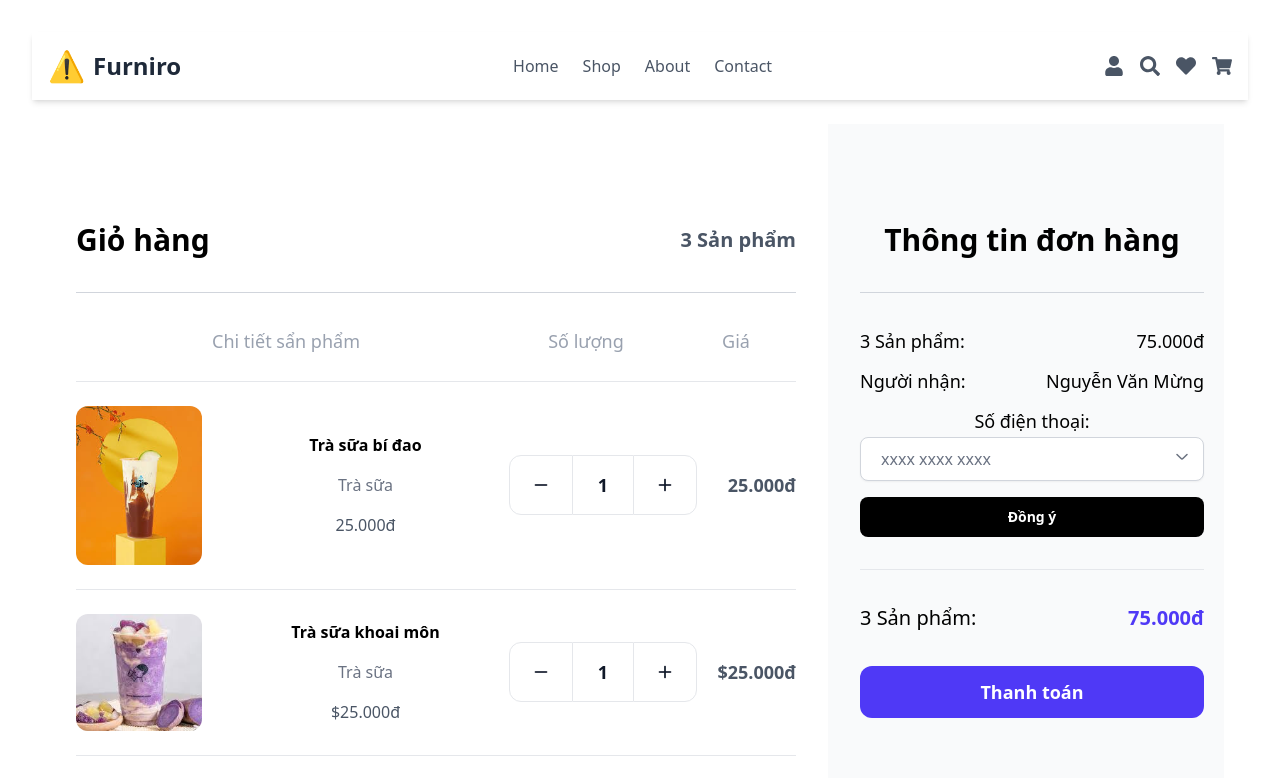
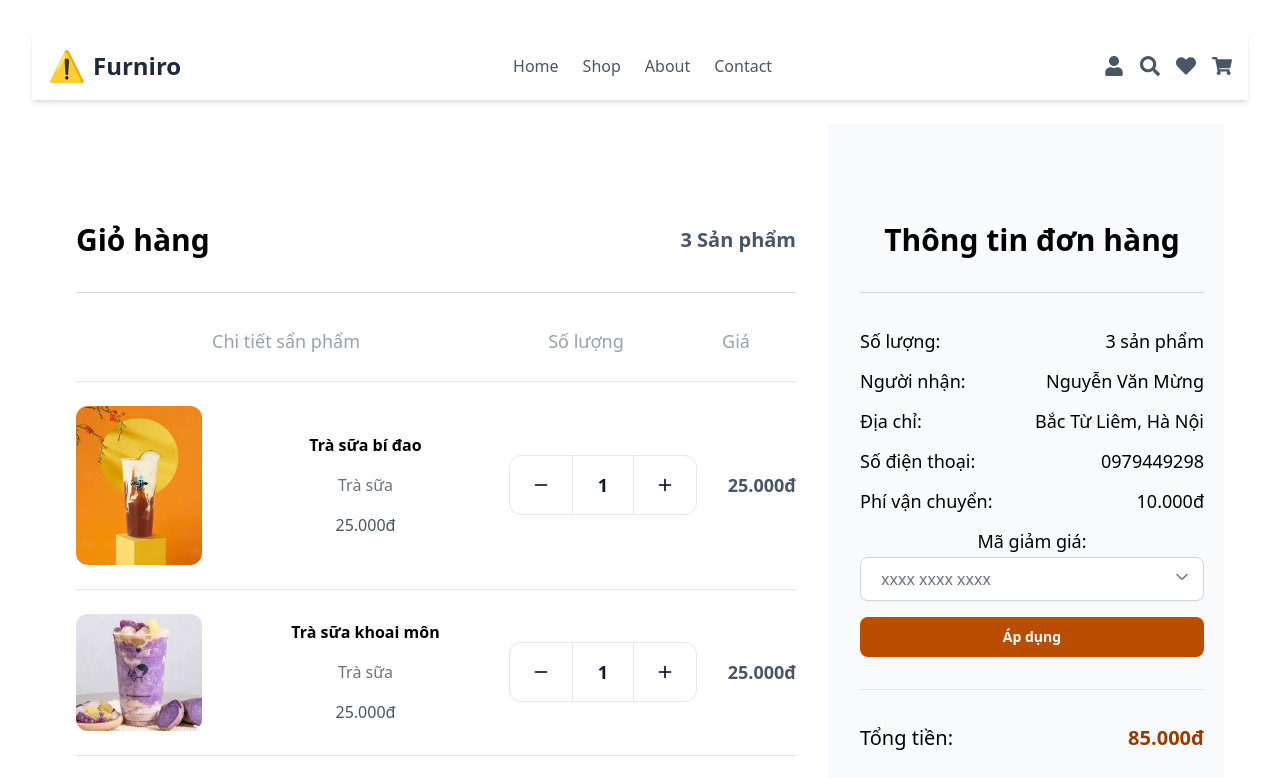
Before and after one commit to TrangPT28/Xuong_TraSua, a React (Vite) app: page /home/cart in a window 1280 px wide. Shown: the top 778 px of the page. Built offline with nearby package versions, Linux system fonts and the light colour scheme.

Commit message:
EditColorCart

```diff
--- a/src/pages/Cart.tsx
+++ b/src/pages/Cart.tsx
@@ -52,7 +52,7 @@ const Cart = () => {
                       <h6 className="font-normal text-base leading-7 text-gray-500">
                         Trà sữa
                       </h6>
-                      <h6 className="font-medium text-base leading-7 text-gray-600 transition-all duration-300 group-hover:text-indigo-600">
+                      <h6 className="font-medium text-base leading-7 text-gray-600 transition-all duration-300 group-hover:text-amber-700">
                         25.000đ
                       </h6>
                     </div>
@@ -129,7 +129,7 @@ const Cart = () => {
                     </div>
                   </div>
                   <div className="flex items-center max-[500px]:justify-center md:justify-end max-md:mt-3 h-full">
-                    <p className="font-bold text-lg leading-8 text-gray-600 text-center transition-all duration-300 group-hover:text-indigo-600">
+                    <p className="font-bold text-lg leading-8 text-gray-600 text-center transition-all duration-300 group-hover:text-amber-700">
                       25.000đ
                     </p>
                   </div>
@@ -153,8 +153,8 @@ const Cart = () => {
                       <h6 className="font-normal text-base leading-7 text-gray-500">
                         Trà sữa
                       </h6>
-                      <h6 className="font-medium text-base leading-7 text-gray-600 transition-all duration-300 group-hover:text-indigo-600">
-                        $25.000đ
+                      <h6 className="font-medium text-base leading-7 text-gray-600 transition-all duration-300 group-hover:text-amber-700">
+                        25.000đ
                       </h6>
                     </div>
                   </div>
@@ -230,8 +230,8 @@ const Cart = () => {
                     </div>
                   </div>
                   <div className="flex items-center max-[500px]:justify-center md:justify-end max-md:mt-3 h-full">
-                    <p className="font-bold text-lg leading-8 text-gray-600 text-center transition-all duration-300 group-hover:text-indigo-600">
-                      $25.000đ
+                    <p className="font-bold text-lg leading-8 text-gray-600 text-center transition-all duration-300 group-hover:text-amber-700">
+                      25.000đ
                     </p>
                   </div>
                 </div>
@@ -255,8 +255,8 @@ const Cart = () => {
                       <h6 className="font-normal text-base leading-7 text-gray-500">
                         Trà sữa
                       </h6>
-                      <h6 className="font-medium text-base leading-7 text-gray-600 transition-all duration-300 group-hover:text-indigo-600">
-                        $25.000đ
+                      <h6 className="font-medium text-base leading-7 text-gray-600 transition-all duration-300 group-hover:text-amber-700">
+                        25.000đ
                       </h6>
                     </div>
                   </div>
@@ -332,14 +332,14 @@ const Cart = () => {
                     </div>
                   </div>
                   <div className="flex items-center max-[500px]:justify-center md:justify-end max-md:mt-3 h-full">
-                    <p className="font-bold text-lg leading-8 text-gray-600 text-center transition-all duration-300 group-hover:text-indigo-600">
+                    <p className="font-bold text-lg leading-8 text-gray-600 text-center transition-all duration-300 group-hover:text-amber-700">
                       25.000đ
                     </p>
                   </div>
                 </div>
               </div>
 
-              <div className="flex items-center justify-end mt-8">
+              {/* <div className="flex items-center justify-end mt-8">
                 <button className="flex items-center px-5 py-3 rounded-full gap-2 border-none outline-0 group font-semibold text-lg leading-8 text-indigo-600 shadow-sm shadow-transparent transition-all duration-500 hover:text-indigo-700">
                   Nhận mã giảm giá
                   <svg
@@ -358,20 +358,20 @@ const Cart = () => {
                     />
                   </svg>
                 </button>
-              </div>
+              </div> */}
             </div>
 
-            <div className=" col-span-12 xl:col-span-4 bg-gray-50 w-full max-xl:px-6 max-w-3xl xl:max-w-lg mx-auto lg:pl-8 py-24">
+            <div className="col-span-12 xl:col-span-4 bg-gray-50 w-full max-xl:px-6 max-w-3xl xl:max-w-lg mx-auto lg:pl-8 py-24">
               <h2 className="font-manrope font-bold text-3xl leading-10 text-black pb-8 border-b border-gray-300">
                 Thông tin đơn hàng
               </h2>
               <div className="mt-8">
                 <div className="flex items-center justify-between pb-2">
                   <p className="font-normal text-lg leading-8 text-black">
-                    3 Sản phẩm:
+                    Số lượng:
                   </p>
                   <p className="font-medium text-lg leading-8 text-black">
-                    75.000đ
+                    3 sản phẩm
                   </p>
                 </div>
                 <div className="flex items-center justify-between pb-2">
@@ -382,9 +382,33 @@ const Cart = () => {
                     Nguyễn Văn Mừng
                   </p>
                 </div>
+                <div className="flex items-center justify-between pb-2">
+                  <p className="font-normal text-lg leading-8 text-black">
+                    Địa chỉ:
+                  </p>
+                  <p className="font-medium text-lg leading-8 text-black">
+                    Bắc Từ Liêm, Hà Nội
+                  </p>
+                </div>
+                <div className="flex items-center justify-between pb-2">
+                  <p className="font-normal text-lg leading-8 text-black">
+                    Số điện thoại:
+                  </p>
+                  <p className="font-medium text-lg leading-8 text-black">
+                    0979449298
+                  </p>
+                </div>
+                <div className="flex items-center justify-between pb-2">
+                  <p className="font-normal text-lg leading-8 text-black">
+                    Phí vận chuyển:
+                  </p>
+                  <p className="font-medium text-lg leading-8 text-black">
+                    10.000đ
+                  </p>
+                </div>
                 <form>
                   <label className="font-normal text-lg leading-8 text-black">
-                    Số điện thoại:
+                    Mã giảm giá:
                   </label>
                   <div className="flex pb-4 w-full">
                     <div className="relative w-full ">
@@ -420,19 +444,19 @@ const Cart = () => {
                     </div>
                   </div>
                   <div className="flex items-center border-b border-gray-200">
-                    <button className="rounded-lg w-full bg-black py-2.5 px-4 text-white text-sm font-semibold text-center mb-8 transition-all duration-500 hover:bg-black/80">
-                      Đồng ý
+                    <button className="rounded-lg w-full bg-amber-700 py-2.5 px-4 text-white text-sm font-semibold text-center mb-8 transition-all duration-500 hover:bg-green-700 hover:text-white">
+                      Áp dụng
                     </button>
                   </div>
                   <div className="flex items-center justify-between py-8">
                     <p className="font-medium text-xl leading-8 text-black">
-                      3 Sản phẩm:
+                      Tổng tiền:
                     </p>
-                    <p className="font-semibold text-xl leading-8 text-indigo-600">
-                      75.000đ
+                    <p className="font-semibold text-xl leading-8 text-amber-800">
+                      85.000đ
                     </p>
                   </div>
-                  <button className="w-full text-center bg-indigo-600 rounded-xl py-3 px-6 font-semibold text-lg text-white transition-all duration-500 hover:bg-green-700">
+                  <button className="w-full text-center bg-amber-600 rounded-xl py-3 px-6 font-semibold text-lg text-white transition-all duration-500 hover:bg-green-700">
                     Thanh toán
                   </button>
                 </form>
```
